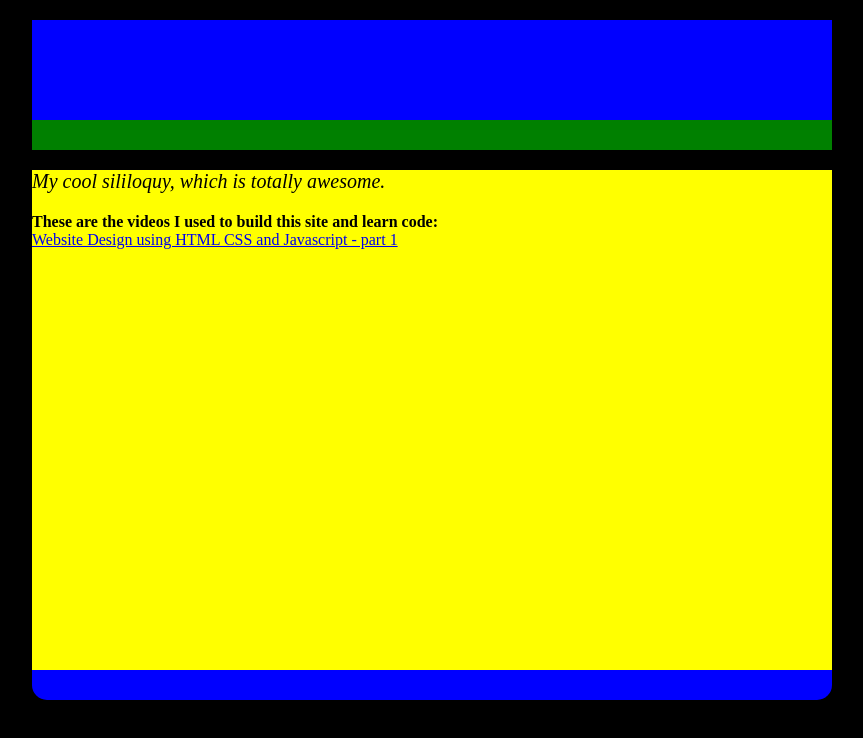
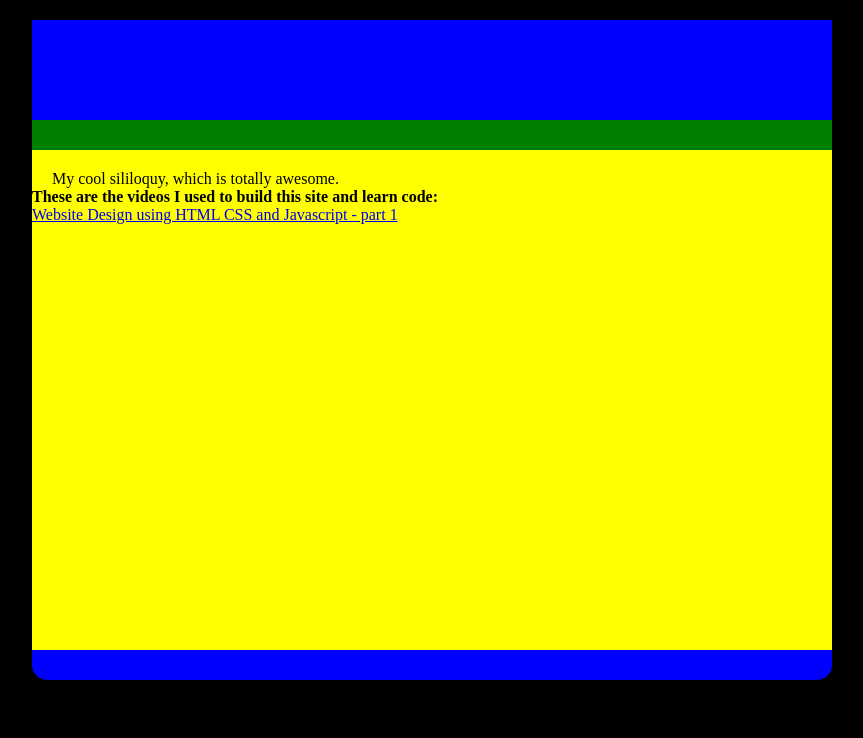
Before and after one commit to ruthlessbobcat/ruthlessbobcat.github.io, a plain HTML site: page testsite.html in a window 1280 px wide. Shown: the whole page, without its empty margins (208-1071 px from the left). Drawn offline with Linux system fonts and the light colour scheme.

Commit message:
Update jello.css

```diff
--- a/jello.css
+++ b/jello.css
@@ -10,11 +10,8 @@ body {
 
 /*HEADER*/
 #myFancyText{
-  color: red:
-  font-weight:bold;
-  font-size: 20px;
-  font-style: italic;
-  text-shadow: 5px 5px 5px 5px;
+  margin: 0px;
+  padding: 20px 0 0 20px;
   }
 
 /*HEADER*/
```
